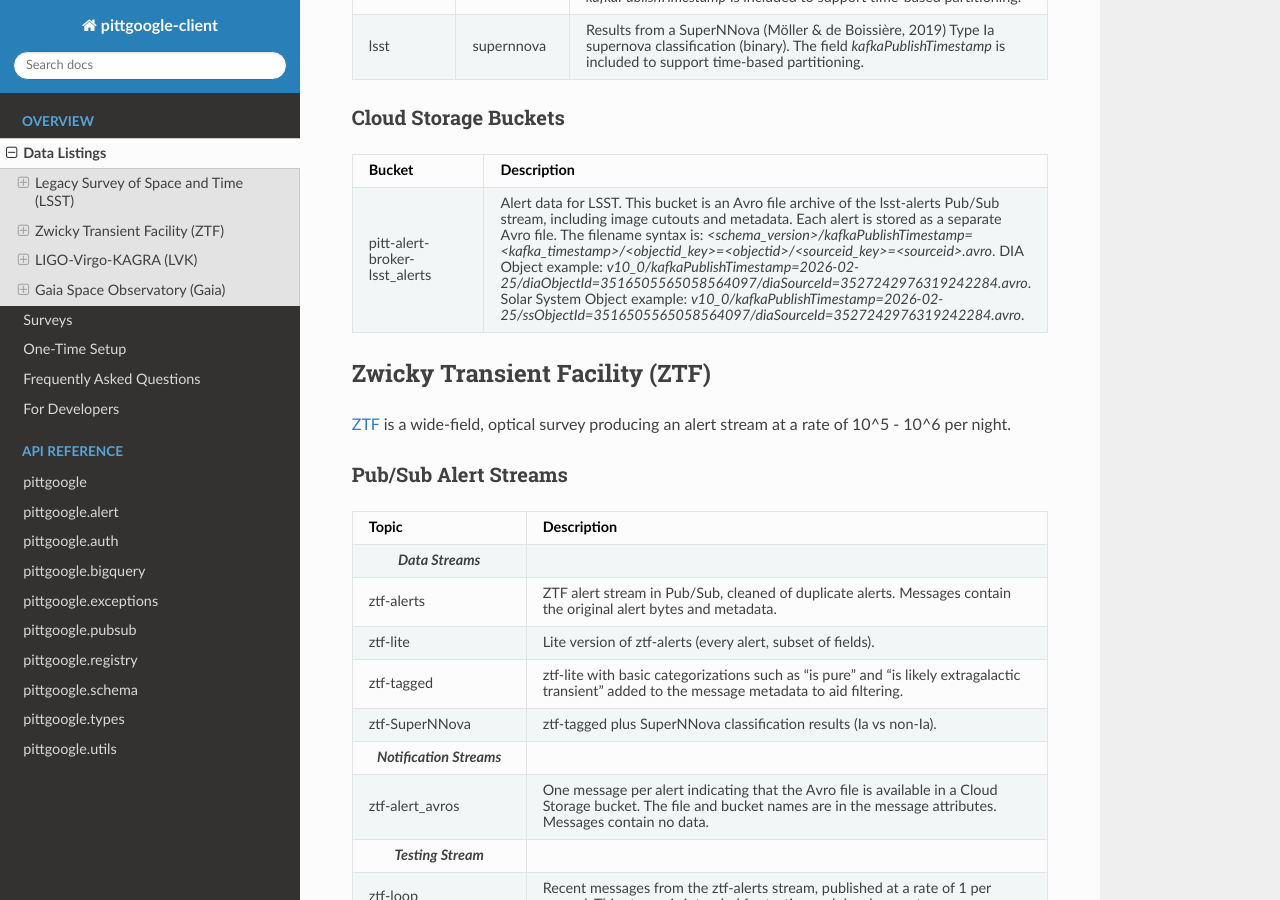
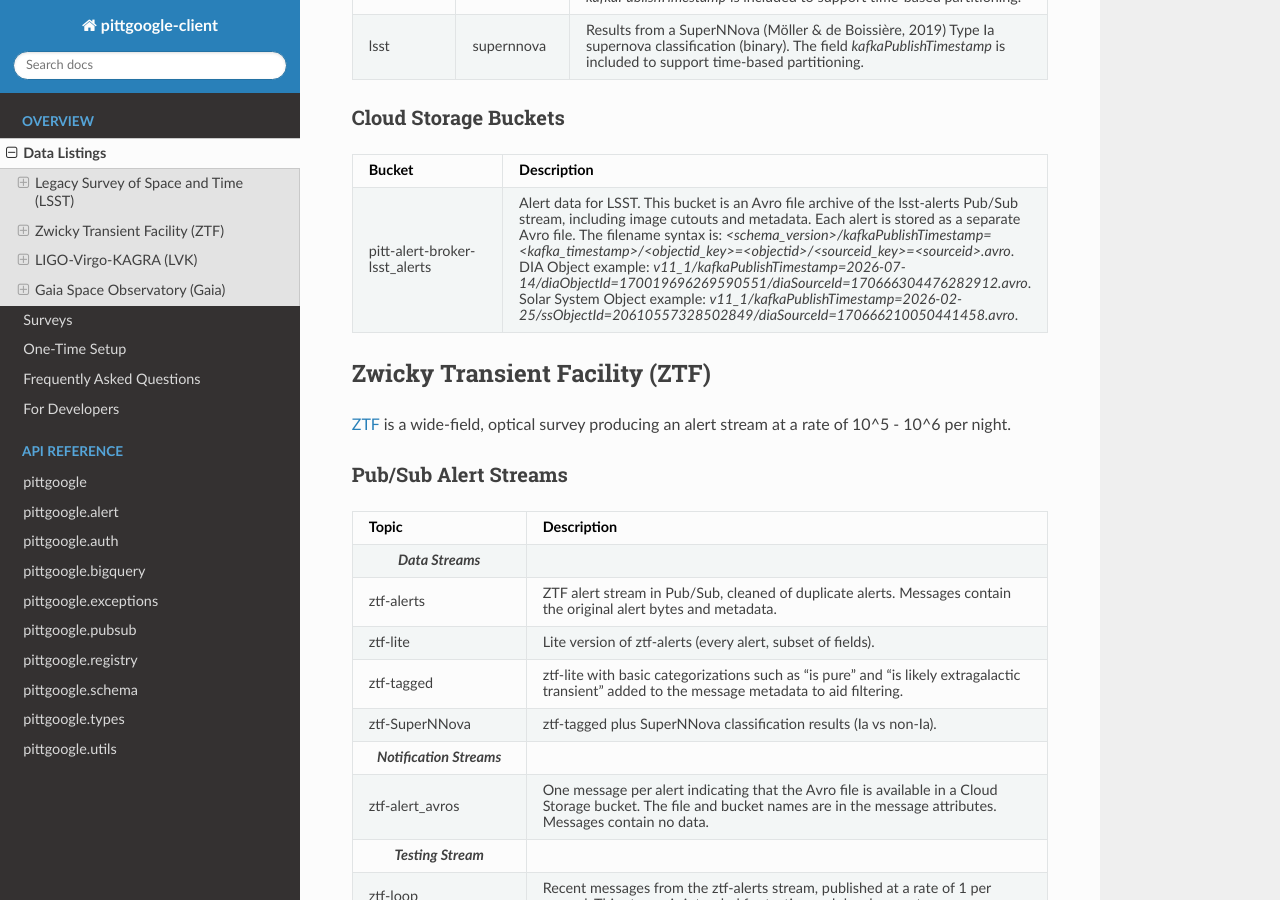
Before and after one commit to mwvgroup/pittgoogle-client, a Sphinx documentation site: the page built from docs/source/listings.rst, in a window 1280 px wide and 900 px high, scrolled down 1946 px. Built offline with Sphinx 7.4.7 and the Read the Docs theme 3.1.0, drawn with Linux system fonts in a browser that asks for light colours.

Commit message:
update filename syntax example for `pitt-alert-broker-lsst_alerts`

```diff
--- a/docs/source/listings.rst
+++ b/docs/source/listings.rst
@@ -143,8 +143,8 @@
       - Alert data for LSST. This bucket is an Avro file archive of the lsst-alerts Pub/Sub stream,
         including image cutouts and metadata. Each alert is stored as a separate Avro file.
         The filename syntax is: `<schema_version>/kafkaPublishTimestamp=<kafka_timestamp>/<objectid_key>=<objectid>/<sourceid_key>=<sourceid>.avro`.
-        DIA Object example: `v10_0/kafkaPublishTimestamp=2026-02-25/diaObjectId=3516505565058564097/diaSourceId=3527242976319242284.avro`.
-        Solar System Object example: `v10_0/kafkaPublishTimestamp=2026-02-25/ssObjectId=3516505565058564097/diaSourceId=3527242976319242284.avro`.
+        DIA Object example: `v11_1/kafkaPublishTimestamp=2026-07-14/diaObjectId=170019696269590551/diaSourceId=170666304476282912.avro`.
+        Solar System Object example: `v11_1/kafkaPublishTimestamp=2026-02-25/ssObjectId=20610557328502849/diaSourceId=170666210050441458.avro`.
 
 .. _data ztf:
 
```
